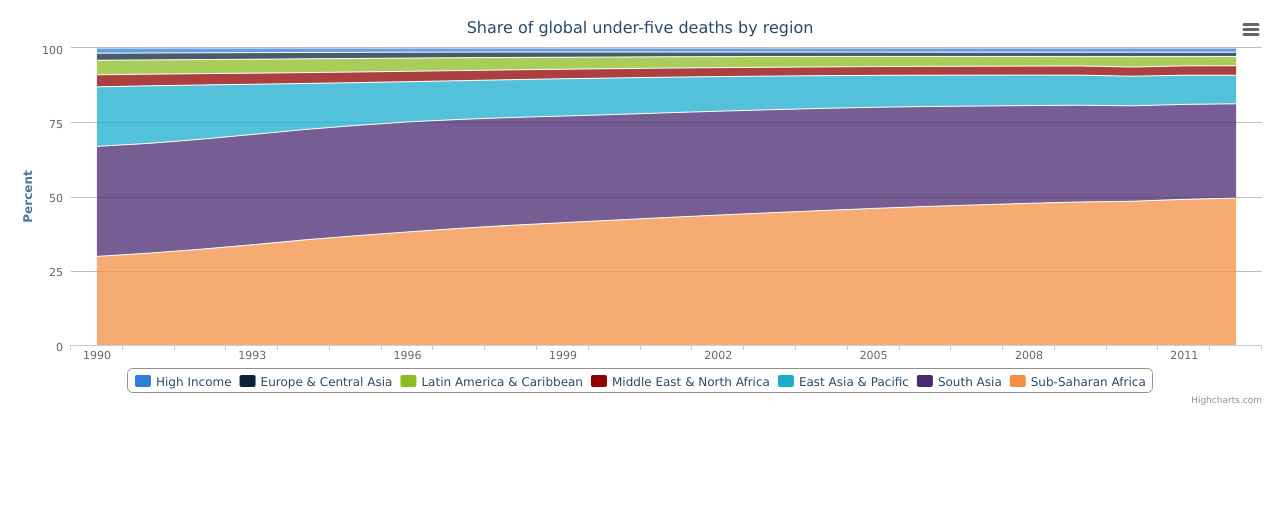
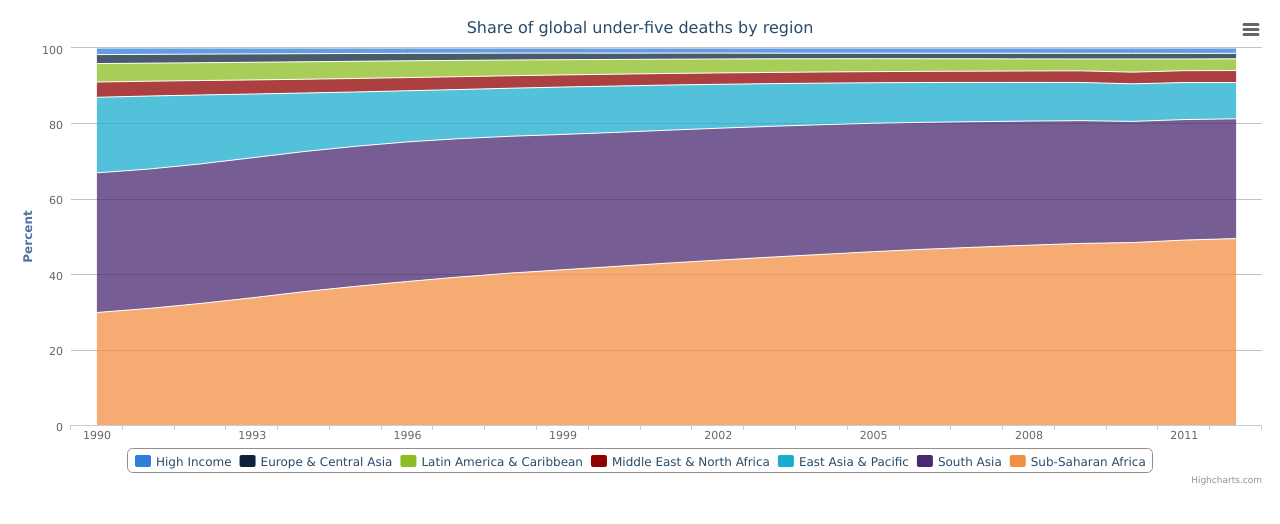
Before and after one commit to tkb/cm-post, a plain HTML site: page index.html in a window 1280 px wide. Drawn offline with Linux system fonts and the light colour scheme.

Commit message:
Tweaked height

```diff
--- a/index.html
+++ b/index.html
@@ -97,7 +97,7 @@ $(function () {
   <script src="highcharts.js"></script>
 <script src="exporting.js"></script>
 
-<div id="container" style="min-width: 310px; height: 400px; margin: 0 auto"></div>
+<div id="container" style="min-width: 310px; height: 480px; margin: 0 auto"></div>
 
 
 </body>
```
